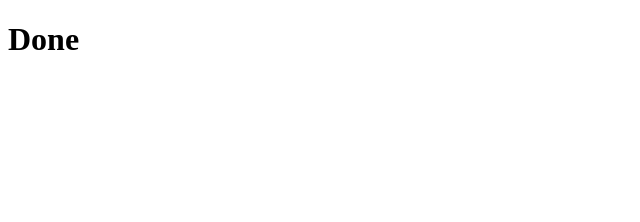
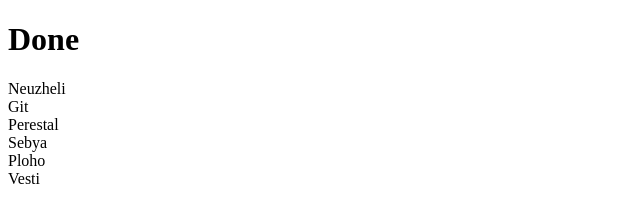
Before and after one commit to IvanStabronik/MyCodeWars, a plain HTML site: page index.html in a window 1280 px wide. Shown: the whole page, without its empty margins (0-640 px from the left). Drawn offline with Linux system fonts and the light colour scheme.

Commit message:
Proverka

```diff
--- a/index.html
+++ b/index.html
@@ -6,6 +6,12 @@
 </head>
 <body>
 <h1>Done</h1>
+<div>Neuzheli</div>
+<div>Git</div>
+<div>Perestal</div>
+<div>Sebya</div>
+<div>Ploho</div>
+<div>Vesti</div>
 <script src="Codewars1.js"></script>
 </body>
 </html>
```
